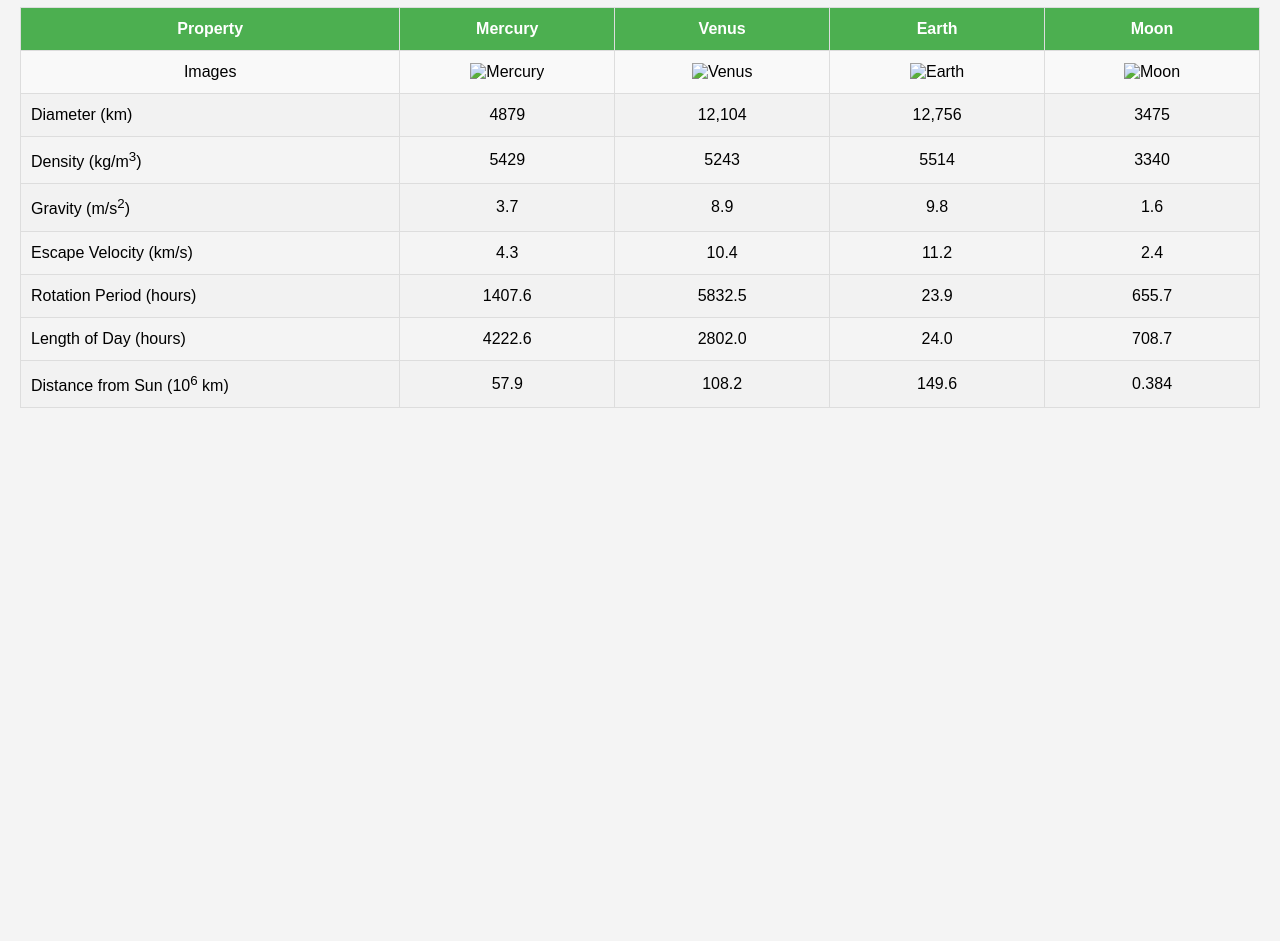
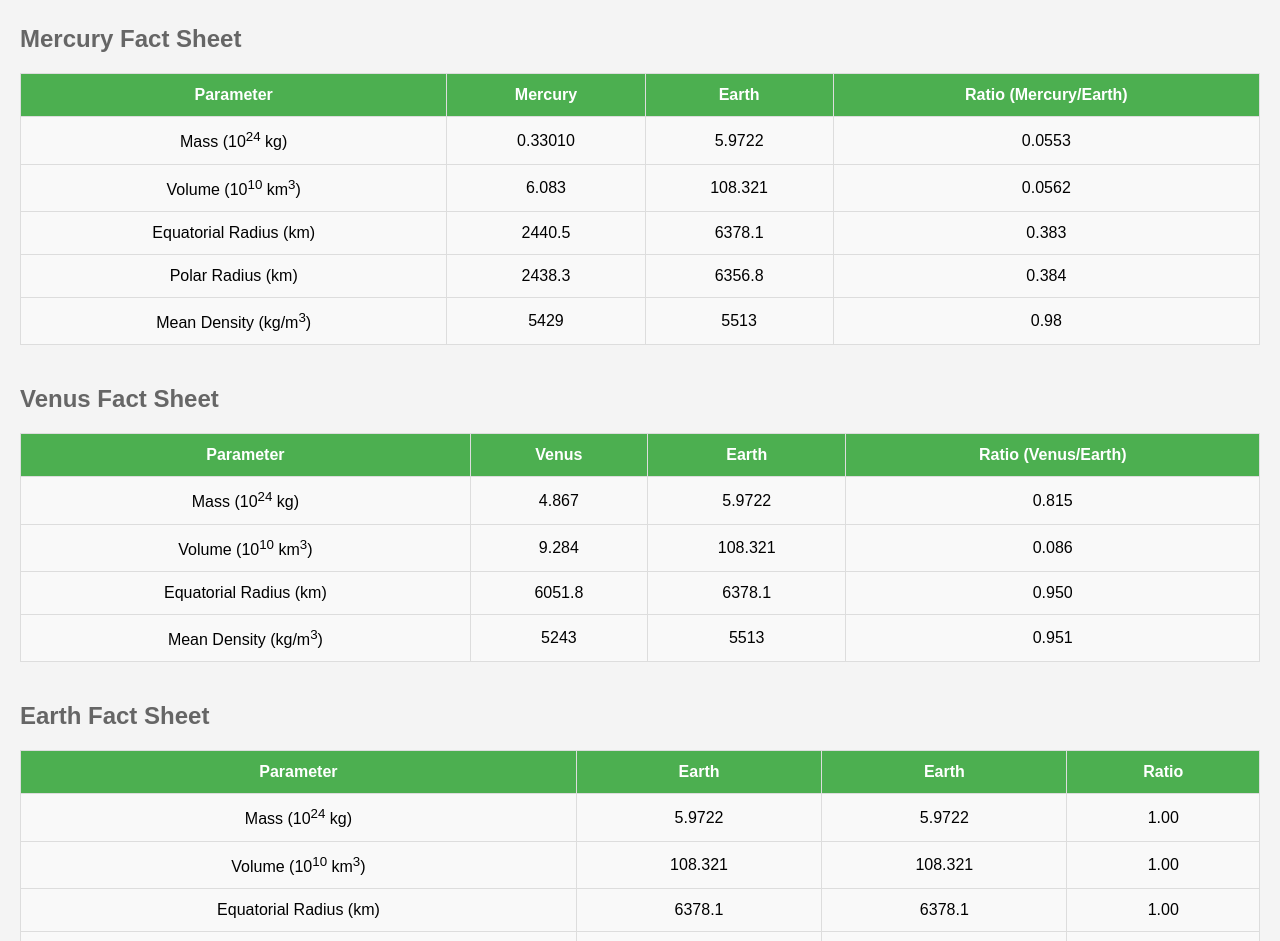
Before and after one commit to akint980/webdev_lab7, a plain HTML site: page index.html in a window 1280 px wide. Shown: the part 93-1034 px from the top of the page. Before the commit the page ends 800 px from the top, so only its background shows below. Drawn offline with Linux system fonts and the light colour scheme.

Commit message:
editing code

```diff
--- a/css/style.css
+++ b/css/style.css
@@ -1,4 +1,3 @@
-
 body {
     font-family: Arial, sans-serif;
     background-color: #f4f4f4;
@@ -11,32 +10,15 @@ h1 {
     color: #333;
 }
 
-#planets {
+h2 {
+    color: #666;
+    margin-top: 40px;
+}
+
+.fact-sheet {
     width: 100%;
     border-collapse: collapse;
     margin-top: 20px;
-}
-
-.header-row {
-    background-color: #4CAF50;
-    color: white;
-}
-
-.property-header {
-    width: 30%;
-}
-
-.planet-header {
-    width: 17%;
-}
-
-.image-row {
-    background-color: #f9f9f9;
-}
-
-.property {
-    text-align: left;
-    padding-left: 10px;
 }
 
 th, td {
@@ -45,15 +27,15 @@ th, td {
     border: 1px solid #ddd;
 }
 
-tr:nth-child(even) {
-    background-color: #f2f2f2;
+th {
+    background-color: #4CAF50;
+    color: white;
+}
+
+tr  {
+    background-color: #f9f9f9;
 }
 
 tr:hover {
     background-color: #f1f1f1;
 }
-
-.planet-image {
-    width: 50px;
-    height: auto;
-}
--- a/index.html
+++ b/index.html
@@ -2,79 +2,92 @@
 <html lang="en">
 <head>
     <meta charset="utf-8">
-  <title>Planetary Fact Sheet</title>
+    <title>Planetary Fact Sheets</title>
     <link rel="stylesheet" href="css/style.css">
 </head>
 <body>
-  <h1>Planetary Fact Sheet</h1>
-  <table id="planets">
+    <h1>Planetary Fact Sheets</h1>
+
+    <section id="mercury">
+        <h2>Mercury Fact Sheet</h2>
+        <table class="fact-sheet">
             <thead>
-      <tr class="header-row">
-        <th class="property-header">Property</th>
-        <th class="planet-header">Mercury</th>
-        <th class="planet-header">Venus</th>
-        <th class="planet-header">Earth</th>
-        <th class="planet-header">Moon</th>
+                <tr>
+                    <th>Parameter</th>
+                    <th>Mercury</th>
+                    <th>Earth</th>
+                    <th>Ratio (Mercury/Earth)</th>
                 </tr>
             </thead>
             <tbody>
-      <tr class="image-row">
-        <td>Images</td>
-        <td><img src="images/planet_1.png" alt="Mercury" class="planet-image"></td>
-        <td><img src="images/planet_2.png" alt="Venus" class="planet-image"></td>
-        <td><img src="images/planet_3.png" alt="Earth" class="planet-image"></td>
-        <td><img src="images/planet_4.png" alt="Moon" class="planet-image"></td>
-      </tr>
-      <tr>
-        <td class="property">Diameter (km)</td>
-        <td>4879</td>
-        <td>12,104</td>
-        <td>12,756</td>
-        <td>3475</td>
-      </tr>
-      <tr>
-        <td class="property">Density (kg/m<sup>3</sup>)</td>
-        <td>5429</td>
-        <td>5243</td>
-        <td>5514</td>
-        <td>3340</td>
-      </tr>
-      <tr>
-        <td class="property">Gravity (m/s<sup>2</sup>)</td>
-        <td>3.7</td>
-        <td>8.9</td>
-        <td>9.8</td>
-        <td>1.6</td>
-      </tr>
-      <tr>
-        <td class="property">Escape Velocity (km/s)</td>
-        <td>4.3</td>
-        <td>10.4</td>
-        <td>11.2</td>
-        <td>2.4</td>
-      </tr>
-      <tr>
-        <td class="property">Rotation Period (hours)</td>
-        <td>1407.6</td>
-        <td>5832.5</td>
-        <td>23.9</td>
-        <td>655.7</td>
-      </tr>
-      <tr>
-        <td class="property">Length of Day (hours)</td>
-        <td>4222.6</td>
-        <td>2802.0</td>
-        <td>24.0</td>
-        <td>708.7</td>
-      </tr>
-      <tr>
-        <td class="property">Distance from Sun (10<sup>6</sup> km)</td>
-        <td>57.9</td>
-        <td>108.2</td>
-        <td>149.6</td>
-        <td>0.384</td>
-      </tr>
+                <tr><td>Mass (10<sup>24</sup> kg)</td><td>0.33010</td><td>5.9722</td><td>0.0553</td></tr>
+                <tr><td>Volume (10<sup>10</sup> km<sup>3</sup>)</td><td>6.083</td><td>108.321</td><td>0.0562</td></tr>
+                <tr><td>Equatorial Radius (km)</td><td>2440.5</td><td>6378.1</td><td>0.383</td></tr>
+                <tr><td>Polar Radius (km)</td><td>2438.3</td><td>6356.8</td><td>0.384</td></tr>
+                <tr><td>Mean Density (kg/m<sup>3</sup>)</td><td>5429</td><td>5513</td><td>0.98</td></tr>
             </tbody>
         </table>
+    </section>
+
+    <section id="venus">
+        <h2>Venus Fact Sheet</h2>
+        <table class="fact-sheet">
+            <thead>
+                <tr>
+                    <th>Parameter</th>
+                    <th>Venus</th>
+                    <th>Earth</th>
+                    <th>Ratio (Venus/Earth)</th>
+                </tr>
+            </thead>
+            <tbody>
+                <tr><td>Mass (10<sup>24</sup> kg)</td><td>4.867</td><td>5.9722</td><td>0.815</td></tr>
+                <tr><td>Volume (10<sup>10</sup> km<sup>3</sup>)</td><td>9.284</td><td>108.321</td><td>0.086</td></tr>
+                <tr><td>Equatorial Radius (km)</td><td>6051.8</td><td>6378.1</td><td>0.950</td></tr>
+                <tr><td>Mean Density (kg/m<sup>3</sup>)</td><td>5243</td><td>5513</td><td>0.951</td></tr>
+            </tbody>
+        </table>
+    </section>
+
+    <section id="earth">
+        <h2>Earth Fact Sheet</h2>
+        <table class="fact-sheet">
+            <thead>
+                <tr>
+                    <th>Parameter</th>
+                    <th>Earth</th>
+                    <th>Earth</th>
+                    <th>Ratio</th>
+                </tr>
+            </thead>
+            <tbody>
+                <tr><td>Mass (10<sup>24</sup> kg)</td><td>5.9722</td><td>5.9722</td><td>1.00</td></tr>
+                <tr><td>Volume (10<sup>10</sup> km<sup>3</sup>)</td><td>108.321</td><td>108.321</td><td>1.00</td></tr>
+                <tr><td>Equatorial Radius (km)</td><td>6378.1</td><td>6378.1</td><td>1.00</td></tr>
+                <tr><td>Mean Density (kg/m<sup>3</sup>)</td><td>5513</td><td>5513</td><td>1.00</td></tr>
+            </tbody>
+        </table>
+    </section>
+
+    <section id="moon">
+        <h2>Moon Fact Sheet</h2>
+        <table class="fact-sheet">
+            <thead>
+                <tr>
+                    <th>Parameter</th>
+                    <th>Moon</th>
+                    <th>Earth</th>
+                    <th>Ratio (Moon/Earth)</th>
+                </tr>
+            </thead>
+            <tbody>
+                <tr><td>Mass (10<sup>24</sup> kg)</td><td>0.073</td><td>5.9722</td><td>0.0122</td></tr>
+                <tr><td>Volume (10<sup>10</sup> km<sup>3</sup>)</td><td>0.0219</td><td>108.321</td><td>0.0002</td></tr>
+                <tr><td>Equatorial Radius (km)</td><td>1737.4</td><td>6378.1</td><td>0.272</td></tr>
+                <tr><td>Mean Density (kg/m<sup>3</sup>)</td><td>3340</td><td>5513</td><td>0.606</td></tr>
+            </tbody>
+        </table>
+    </section>
+
 </body>
 </html>
```
Lines whose indentation alone changed are shown as unchanged.
